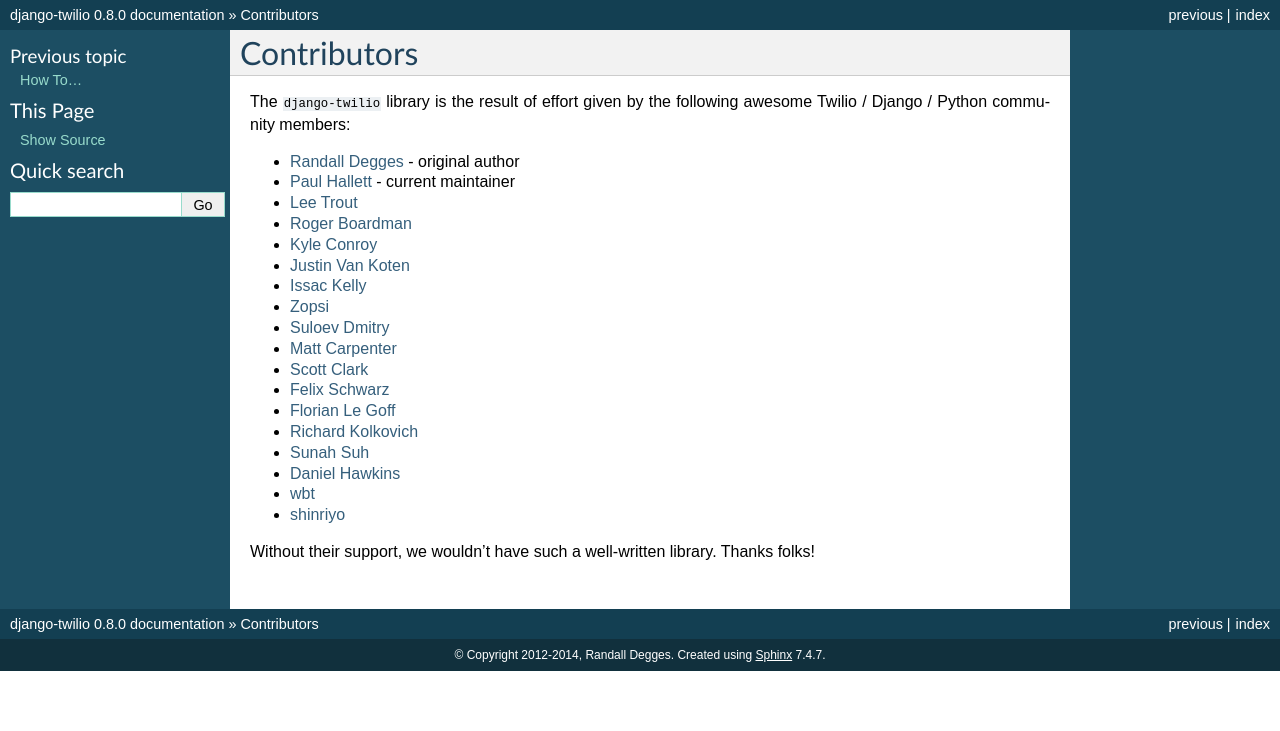
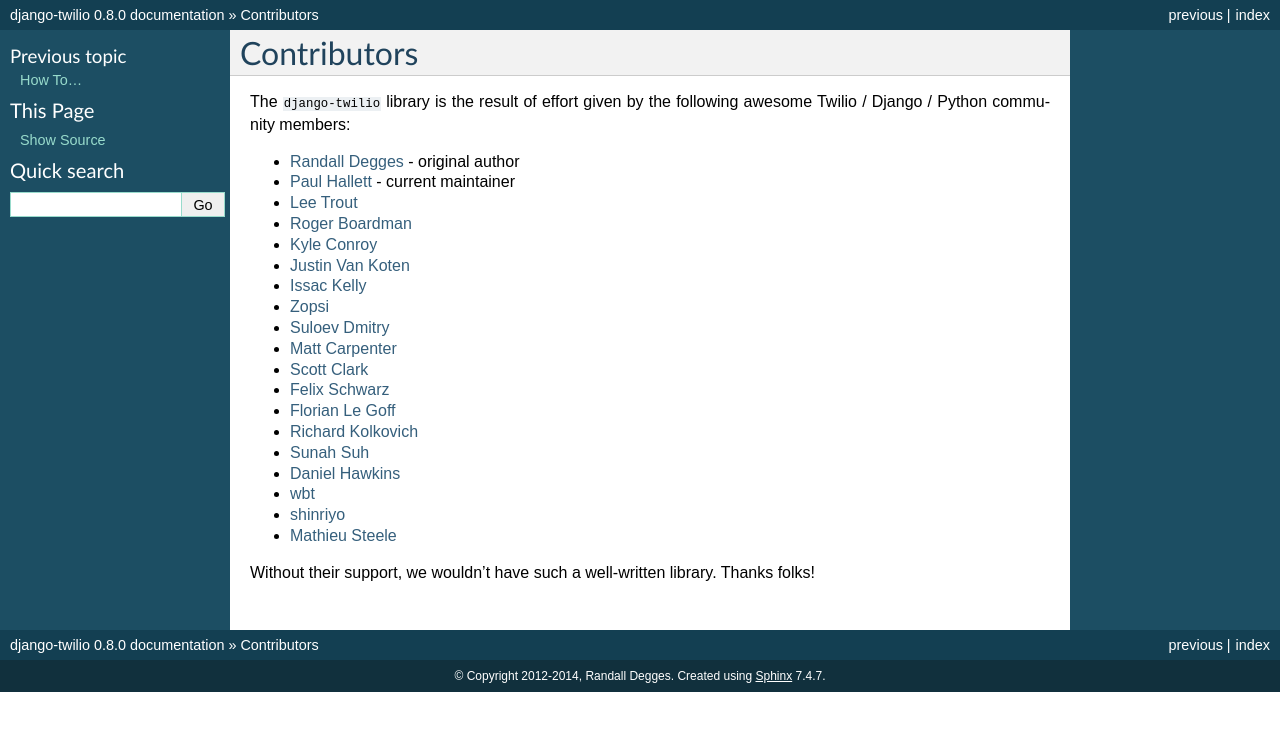
Before and after one commit to rdegges/django-twilio, a Sphinx documentation site: the page built from docs/source/contributors.rst, in a window 1280 px wide. Shown: the top 731 px of the page. Built offline with Sphinx 7.4.7, drawn with Linux system fonts in a browser that asks for light colours; pages that are not in the unit, such as notebooks, are missing from menus.

Commit message:
Adding Mathieu as a contributor.

```diff
--- a/docs/source/contributors.rst
+++ b/docs/source/contributors.rst
@@ -22,6 +22,7 @@
 * `Daniel Hawkins <https://github.com/hwkns>`_
 * `wbt <https://github.com/wbt>`_
 * `shinriyo <https://github.com/shinriyo>`_
+* `Mathieu Steele <https://github.com/mathieusteele>`_
 
 Without their support, we wouldn't have such a well-written library.
 Thanks folks!
```
